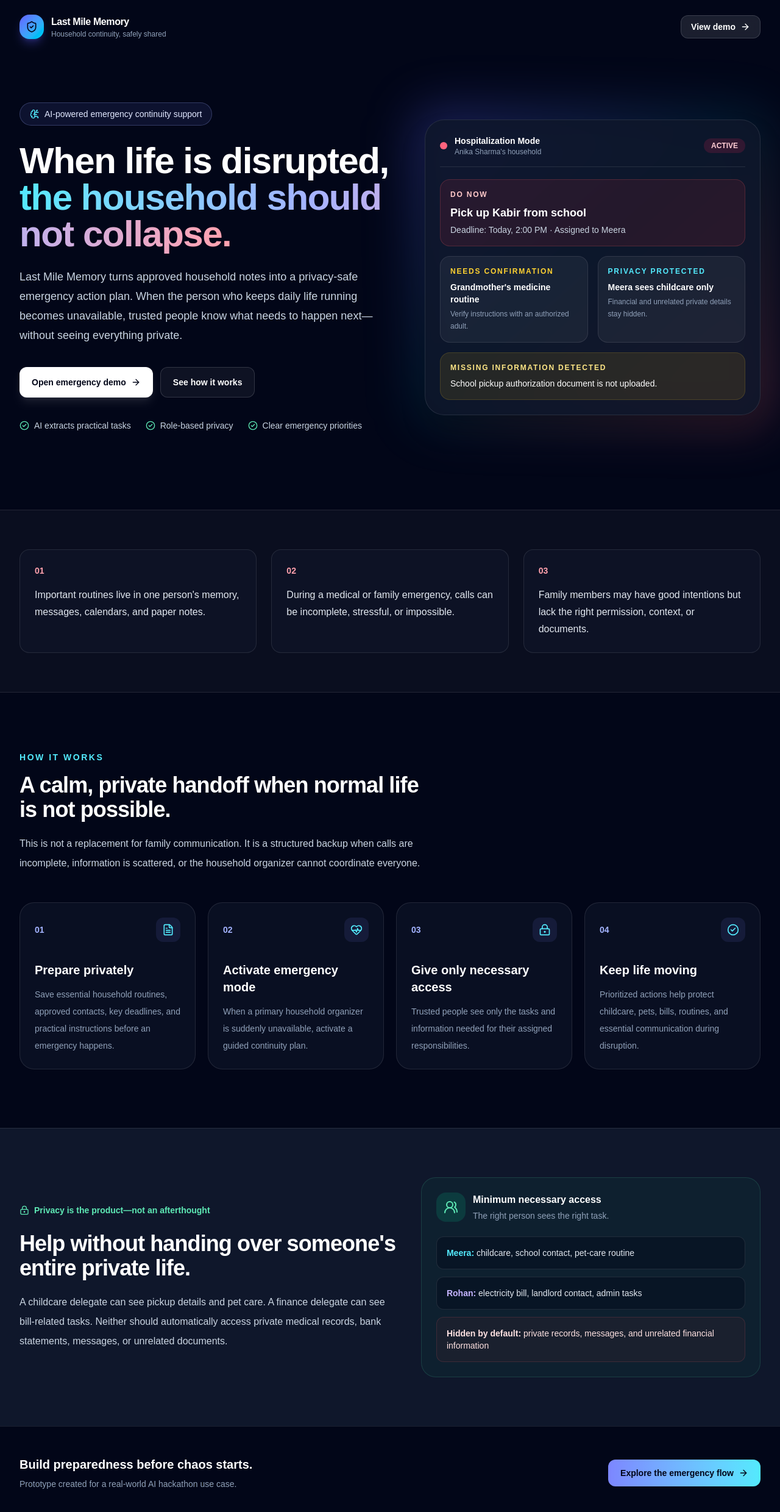
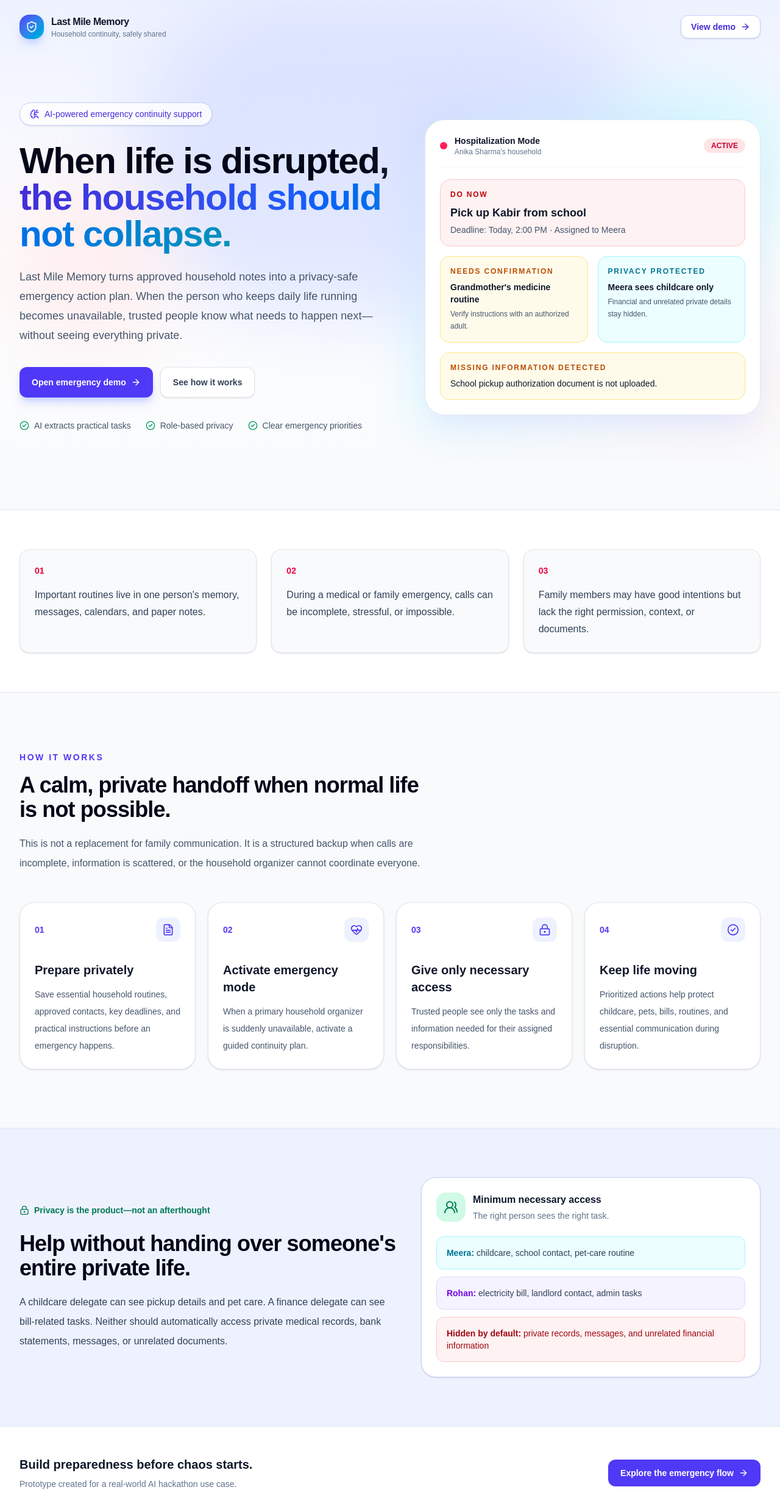
Before and after one commit to Mayank-Ninawe/last-mile-memory, a Next.js app: page / in a window 1280 px wide. Shown: the top 2480 px of the page at 61% size. Built offline with nearby package versions, Linux system fonts and the light colour scheme.

Commit message:
Convert landing page to light theme

```diff
--- a/app/page.tsx
+++ b/app/page.tsx
@@ -49,24 +49,25 @@ const problems = [
 
 export default function HomePage() {
   return (
-    <main className="min-h-screen overflow-hidden bg-slate-950 text-white">
-      <section className="relative">
-        <div className="absolute inset-0 -z-10 overflow-hidden">
-          <div className="absolute left-1/2 top-0 h-[560px] w-[900px] -translate-x-1/2 rounded-full bg-indigo-600/25 blur-3xl" />
-          <div className="absolute right-0 top-40 h-80 w-80 rounded-full bg-cyan-500/15 blur-3xl" />
-          <div className="absolute left-0 top-72 h-72 w-72 rounded-full bg-rose-500/15 blur-3xl" />
+    <main className="min-h-screen overflow-hidden bg-slate-50 text-slate-900">
+      <section className="relative overflow-hidden border-b border-slate-200 bg-gradient-to-b from-indigo-50 via-white to-slate-50">
+        <div className="pointer-events-none absolute inset-0">
+          <div className="absolute left-1/2 top-0 h-[520px] w-[850px] -translate-x-1/2 rounded-full bg-indigo-200/50 blur-3xl" />
+          <div className="absolute right-0 top-36 h-72 w-72 rounded-full bg-cyan-100/70 blur-3xl" />
+          <div className="absolute left-0 top-72 h-72 w-72 rounded-full bg-rose-100/60 blur-3xl" />
         </div>
 
-        <nav className="mx-auto flex max-w-7xl items-center justify-between px-5 py-6 sm:px-8">
+        <nav className="relative mx-auto flex max-w-7xl items-center justify-between px-5 py-6 sm:px-8">
           <Link href="/" className="flex items-center gap-3">
-            <span className="grid h-10 w-10 place-items-center rounded-2xl bg-gradient-to-br from-indigo-500 to-cyan-400 shadow-lg shadow-indigo-500/30">
-              <ShieldCheck className="h-5 w-5 text-slate-950" />
+            <span className="grid h-10 w-10 place-items-center rounded-2xl bg-gradient-to-br from-indigo-600 to-cyan-500 shadow-lg shadow-indigo-200">
+              <ShieldCheck className="h-5 w-5 text-white" />
             </span>
+
             <span>
-              <span className="block text-base font-bold tracking-tight">
+              <span className="block text-base font-bold tracking-tight text-slate-900">
                 Last Mile Memory
               </span>
-              <span className="block text-xs text-slate-400">
+              <span className="block text-xs text-slate-500">
                 Household continuity, safely shared
               </span>
             </span>
@@ -74,29 +75,29 @@ export default function HomePage() {
 
           <Link
             href="/emergency"
-            className="hidden items-center gap-2 rounded-xl border border-white/15 bg-white/10 px-4 py-2 text-sm font-semibold text-white backdrop-blur transition hover:bg-white/15 sm:inline-flex"
+            className="hidden items-center gap-2 rounded-xl border border-indigo-200 bg-white px-4 py-2 text-sm font-semibold text-indigo-700 shadow-sm transition hover:bg-indigo-50 sm:inline-flex"
           >
             View demo
             <ArrowRight className="h-4 w-4" />
           </Link>
         </nav>
 
-        <div className="mx-auto max-w-7xl px-5 pb-24 pt-12 sm:px-8 sm:pb-32 sm:pt-20">
+        <div className="relative mx-auto max-w-7xl px-5 pb-24 pt-12 sm:px-8 sm:pb-32 sm:pt-20">
           <div className="grid items-center gap-14 lg:grid-cols-[1.05fr_0.95fr]">
             <div>
-              <div className="inline-flex items-center gap-2 rounded-full border border-indigo-300/25 bg-indigo-400/10 px-4 py-2 text-sm font-medium text-indigo-100">
-                <BrainCircuit className="h-4 w-4 text-cyan-300" />
+              <div className="inline-flex items-center gap-2 rounded-full border border-indigo-200 bg-white/80 px-4 py-2 text-sm font-medium text-indigo-700 shadow-sm">
+                <BrainCircuit className="h-4 w-4 text-indigo-600" />
                 AI-powered emergency continuity support
               </div>
 
-              <h1 className="mt-7 max-w-3xl text-4xl font-black tracking-tight text-white sm:text-5xl lg:text-6xl">
+              <h1 className="mt-7 max-w-3xl text-4xl font-black tracking-tight text-slate-950 sm:text-5xl lg:text-6xl">
                 When life is disrupted,{" "}
-                <span className="bg-gradient-to-r from-cyan-300 via-indigo-300 to-rose-300 bg-clip-text text-transparent">
+                <span className="bg-gradient-to-r from-indigo-700 via-blue-600 to-cyan-600 bg-clip-text text-transparent">
                   the household should not collapse.
                 </span>
               </h1>
 
-              <p className="mt-6 max-w-2xl text-base leading-8 text-slate-300 sm:text-lg">
+              <p className="mt-6 max-w-2xl text-base leading-8 text-slate-600 sm:text-lg">
                 Last Mile Memory turns approved household notes into a
                 privacy-safe emergency action plan. When the person who keeps
                 daily life running becomes unavailable, trusted people know
@@ -106,7 +107,7 @@ export default function HomePage() {
               <div className="mt-9 flex flex-col gap-3 sm:flex-row">
                 <Link
                   href="/emergency"
-                  className="inline-flex items-center justify-center gap-2 rounded-xl bg-white px-5 py-3.5 text-sm font-bold text-slate-950 shadow-lg shadow-white/10 transition hover:bg-slate-200"
+                  className="inline-flex items-center justify-center gap-2 rounded-xl bg-indigo-600 px-5 py-3.5 text-sm font-bold text-white shadow-lg shadow-indigo-200 transition hover:bg-indigo-700"
                 >
                   Open emergency demo
                   <ArrowRight className="h-4 w-4" />
@@ -114,92 +115,93 @@ export default function HomePage() {
 
                 <a
                   href="#how-it-works"
-                  className="inline-flex items-center justify-center rounded-xl border border-white/15 bg-white/5 px-5 py-3.5 text-sm font-bold text-white transition hover:bg-white/10"
+                  className="inline-flex items-center justify-center rounded-xl border border-slate-200 bg-white px-5 py-3.5 text-sm font-bold text-slate-700 shadow-sm transition hover:bg-slate-50"
                 >
                   See how it works
                 </a>
               </div>
 
-              <div className="mt-9 flex flex-wrap gap-x-6 gap-y-3 text-sm text-slate-300">
+              <div className="mt-9 flex flex-wrap gap-x-6 gap-y-3 text-sm text-slate-600">
                 <span className="inline-flex items-center gap-2">
-                  <CheckCircle2 className="h-4 w-4 text-emerald-300" />
+                  <CheckCircle2 className="h-4 w-4 text-emerald-600" />
                   AI extracts practical tasks
                 </span>
                 <span className="inline-flex items-center gap-2">
-                  <CheckCircle2 className="h-4 w-4 text-emerald-300" />
+                  <CheckCircle2 className="h-4 w-4 text-emerald-600" />
                   Role-based privacy
                 </span>
                 <span className="inline-flex items-center gap-2">
-                  <CheckCircle2 className="h-4 w-4 text-emerald-300" />
+                  <CheckCircle2 className="h-4 w-4 text-emerald-600" />
                   Clear emergency priorities
                 </span>
               </div>
             </div>
 
             <div className="relative">
-              <div className="absolute -inset-5 rounded-[2.5rem] bg-gradient-to-br from-indigo-500/30 via-cyan-400/10 to-rose-400/25 blur-2xl" />
+              <div className="absolute -inset-5 rounded-[2.5rem] bg-gradient-to-br from-indigo-200/70 via-cyan-100/70 to-rose-100/70 blur-2xl" />
 
-              <div className="relative rounded-[2rem] border border-white/10 bg-slate-900/85 p-5 shadow-2xl shadow-black/30 backdrop-blur sm:p-6">
-                <div className="flex items-center justify-between border-b border-white/10 pb-4">
+              <div className="relative rounded-[2rem] border border-slate-200 bg-white p-5 shadow-2xl shadow-indigo-100 sm:p-6">
+                <div className="flex items-center justify-between border-b border-slate-100 pb-4">
                   <div className="flex items-center gap-3">
-                    <span className="h-3 w-3 rounded-full bg-rose-400" />
+                    <span className="h-3 w-3 rounded-full bg-rose-500" />
                     <div>
-                      <p className="text-sm font-bold text-white">
+                      <p className="text-sm font-bold text-slate-900">
                         Hospitalization Mode
                       </p>
-                      <p className="text-xs text-slate-400">
+                      <p className="text-xs text-slate-500">
                         Anika Sharma&apos;s household
                       </p>
                     </div>
                   </div>
-                  <span className="rounded-full bg-rose-500/15 px-3 py-1 text-xs font-bold text-rose-200">
+
+                  <span className="rounded-full bg-rose-100 px-3 py-1 text-xs font-bold text-rose-700">
                     ACTIVE
                   </span>
                 </div>
 
-                <div className="mt-5 rounded-2xl border border-red-400/20 bg-red-500/10 p-4">
-                  <p className="text-xs font-bold uppercase tracking-[0.15em] text-red-200">
+                <div className="mt-5 rounded-2xl border border-red-200 bg-red-50 p-4">
+                  <p className="text-xs font-bold uppercase tracking-[0.15em] text-red-700">
                     Do now
                   </p>
-                  <p className="mt-2 text-lg font-bold text-white">
+                  <p className="mt-2 text-lg font-bold text-slate-900">
                     Pick up Kabir from school
                   </p>
-                  <p className="mt-1 text-sm text-slate-300">
+                  <p className="mt-1 text-sm text-slate-600">
                     Deadline: Today, 2:00 PM · Assigned to Meera
                   </p>
                 </div>
 
                 <div className="mt-4 grid gap-4 sm:grid-cols-2">
-                  <div className="rounded-2xl border border-white/10 bg-white/5 p-4">
-                    <p className="text-xs font-bold uppercase tracking-[0.15em] text-amber-300">
+                  <div className="rounded-2xl border border-amber-200 bg-amber-50 p-4">
+                    <p className="text-xs font-bold uppercase tracking-[0.15em] text-amber-700">
                       Needs confirmation
                     </p>
-                    <p className="mt-2 text-sm font-semibold text-white">
+                    <p className="mt-2 text-sm font-semibold text-slate-900">
                       Grandmother&apos;s medicine routine
                     </p>
-                    <p className="mt-1 text-xs leading-5 text-slate-400">
+                    <p className="mt-1 text-xs leading-5 text-slate-600">
                       Verify instructions with an authorized adult.
                     </p>
                   </div>
 
-                  <div className="rounded-2xl border border-white/10 bg-white/5 p-4">
-                    <p className="text-xs font-bold uppercase tracking-[0.15em] text-cyan-300">
+                  <div className="rounded-2xl border border-cyan-200 bg-cyan-50 p-4">
+                    <p className="text-xs font-bold uppercase tracking-[0.15em] text-cyan-700">
                       Privacy protected
                     </p>
-                    <p className="mt-2 text-sm font-semibold text-white">
+                    <p className="mt-2 text-sm font-semibold text-slate-900">
                       Meera sees childcare only
                     </p>
-                    <p className="mt-1 text-xs leading-5 text-slate-400">
+                    <p className="mt-1 text-xs leading-5 text-slate-600">
                       Financial and unrelated private details stay hidden.
                     </p>
                   </div>
                 </div>
 
-                <div className="mt-4 rounded-2xl border border-amber-300/15 bg-amber-400/10 p-4">
-                  <p className="text-xs font-bold uppercase tracking-[0.15em] text-amber-200">
+                <div className="mt-4 rounded-2xl border border-amber-200 bg-amber-50 p-4">
+                  <p className="text-xs font-bold uppercase tracking-[0.15em] text-amber-700">
                     Missing information detected
                   </p>
-                  <p className="mt-2 text-sm font-medium text-white">
+                  <p className="mt-2 text-sm font-medium text-slate-900">
                     School pickup authorization document is not uploaded.
                   </p>
                 </div>
@@ -209,17 +211,17 @@ export default function HomePage() {
         </div>
       </section>
 
-      <section className="border-y border-white/10 bg-white/[0.03]">
+      <section className="border-b border-slate-200 bg-white">
         <div className="mx-auto grid max-w-7xl gap-6 px-5 py-16 sm:px-8 md:grid-cols-3">
           {problems.map((problem, index) => (
             <article
               key={problem}
-              className="rounded-2xl border border-white/10 bg-slate-900/60 p-6"
+              className="rounded-2xl border border-slate-200 bg-slate-50 p-6 shadow-sm"
             >
-              <p className="text-sm font-bold text-rose-300">
+              <p className="text-sm font-bold text-rose-600">
                 0{index + 1}
               </p>
-              <p className="mt-4 text-base leading-7 text-slate-200">
+              <p className="mt-4 text-base leading-7 text-slate-700">
                 {problem}
               </p>
             </article>
@@ -232,13 +234,13 @@ export default function HomePage() {
         className="mx-auto max-w-7xl px-5 py-24 sm:px-8"
       >
         <div className="max-w-2xl">
-          <p className="text-sm font-bold uppercase tracking-[0.18em] text-cyan-300">
+          <p className="text-sm font-bold uppercase tracking-[0.18em] text-indigo-600">
             How it works
           </p>
-          <h2 className="mt-4 text-3xl font-black tracking-tight sm:text-4xl">
+          <h2 className="mt-4 text-3xl font-black tracking-tight text-slate-950 sm:text-4xl">
             A calm, private handoff when normal life is not possible.
           </h2>
-          <p className="mt-5 text-base leading-8 text-slate-300">
+          <p className="mt-5 text-base leading-8 text-slate-600">
             This is not a replacement for family communication. It is a
             structured backup when calls are incomplete, information is
             scattered, or the household organizer cannot coordinate everyone.
@@ -252,20 +254,22 @@ export default function HomePage() {
             return (
               <article
                 key={step.number}
-                className="rounded-3xl border border-white/10 bg-slate-900/60 p-6 transition hover:-translate-y-1 hover:border-indigo-300/30 hover:bg-slate-900"
+                className="rounded-3xl border border-slate-200 bg-white p-6 shadow-sm transition hover:-translate-y-1 hover:border-indigo-300 hover:shadow-md"
               >
                 <div className="flex items-center justify-between">
-                  <span className="text-sm font-black text-indigo-300">
+                  <span className="text-sm font-black text-indigo-600">
                     {step.number}
                   </span>
-                  <span className="rounded-xl bg-indigo-400/10 p-2.5 text-cyan-300">
+                  <span className="rounded-xl bg-indigo-50 p-2.5 text-indigo-600">
                     <Icon className="h-5 w-5" />
                   </span>
                 </div>
-                <h3 className="mt-8 text-xl font-bold text-white">
+
+                <h3 className="mt-8 text-xl font-bold text-slate-900">
                   {step.title}
                 </h3>
-                <p className="mt-3 text-sm leading-7 text-slate-400">
+
+                <p className="mt-3 text-sm leading-7 text-slate-600">
                   {step.description}
                 </p>
               </article>
@@ -274,19 +278,19 @@ export default function HomePage() {
         </div>
       </section>
 
-      <section className="border-t border-white/10 bg-slate-900">
+      <section className="border-y border-slate-200 bg-indigo-50">
         <div className="mx-auto grid max-w-7xl gap-10 px-5 py-20 sm:px-8 lg:grid-cols-[1fr_0.9fr] lg:items-center">
           <div>
-            <div className="inline-flex items-center gap-2 text-sm font-bold text-emerald-300">
+            <div className="inline-flex items-center gap-2 text-sm font-bold text-emerald-700">
               <LockKeyhole className="h-4 w-4" />
               Privacy is the product—not an afterthought
             </div>
 
-            <h2 className="mt-5 text-3xl font-black tracking-tight sm:text-4xl">
+            <h2 className="mt-5 text-3xl font-black tracking-tight text-slate-950 sm:text-4xl">
               Help without handing over someone&apos;s entire private life.
             </h2>
 
-            <p className="mt-5 max-w-2xl text-base leading-8 text-slate-300">
+            <p className="mt-5 max-w-2xl text-base leading-8 text-slate-700">
               A childcare delegate can see pickup details and pet care. A
               finance delegate can see bill-related tasks. Neither should
               automatically access private medical records, bank statements,
@@ -294,29 +298,34 @@ export default function HomePage() {
             </p>
           </div>
 
-          <div className="rounded-3xl border border-emerald-300/15 bg-emerald-400/5 p-6">
+          <div className="rounded-3xl border border-indigo-200 bg-white p-6 shadow-sm">
             <div className="flex items-center gap-3">
-              <span className="rounded-2xl bg-emerald-400/15 p-3 text-emerald-300">
+              <span className="rounded-2xl bg-emerald-100 p-3 text-emerald-700">
                 <UsersRound className="h-6 w-6" />
               </span>
+
               <div>
-                <p className="font-bold text-white">Minimum necessary access</p>
-                <p className="mt-1 text-sm text-slate-400">
+                <p className="font-bold text-slate-900">
+                  Minimum necessary access
+                </p>
+                <p className="mt-1 text-sm text-slate-500">
                   The right person sees the right task.
                 </p>
               </div>
             </div>
 
             <div className="mt-6 space-y-3">
-              <div className="rounded-xl border border-white/10 bg-slate-950/40 p-4 text-sm text-slate-200">
-                <span className="font-bold text-cyan-300">Meera:</span>{" "}
+              <div className="rounded-xl border border-cyan-200 bg-cyan-50 p-4 text-sm text-slate-700">
+                <span className="font-bold text-cyan-700">Meera:</span>{" "}
                 childcare, school contact, pet-care routine
               </div>
-              <div className="rounded-xl border border-white/10 bg-slate-950/40 p-4 text-sm text-slate-200">
-                <span className="font-bold text-violet-300">Rohan:</span>{" "}
+
+              <div className="rounded-xl border border-violet-200 bg-violet-50 p-4 text-sm text-slate-700">
+                <span className="font-bold text-violet-700">Rohan:</span>{" "}
                 electricity bill, landlord contact, admin tasks
               </div>
-              <div className="rounded-xl border border-red-400/15 bg-red-500/5 p-4 text-sm text-red-100">
+
+              <div className="rounded-xl border border-red-200 bg-red-50 p-4 text-sm text-red-800">
                 <span className="font-bold">Hidden by default:</span> private
                 records, messages, and unrelated financial information
               </div>
@@ -325,20 +334,20 @@ export default function HomePage() {
         </div>
       </section>
 
-      <section className="border-t border-white/10 bg-slate-950">
+      <section className="bg-white">
         <div className="mx-auto flex max-w-7xl flex-col items-start justify-between gap-6 px-5 py-12 sm:px-8 md:flex-row md:items-center">
           <div>
-            <p className="text-xl font-bold text-white">
+            <p className="text-xl font-bold text-slate-900">
               Build preparedness before chaos starts.
             </p>
-            <p className="mt-2 text-sm text-slate-400">
+            <p className="mt-2 text-sm text-slate-500">
               Prototype created for a real-world AI hackathon use case.
             </p>
           </div>
 
           <Link
             href="/emergency"
-            className="inline-flex items-center gap-2 rounded-xl bg-gradient-to-r from-indigo-400 to-cyan-300 px-5 py-3 text-sm font-bold text-slate-950 transition hover:brightness-110"
+            className="inline-flex items-center gap-2 rounded-xl bg-indigo-600 px-5 py-3 text-sm font-bold text-white transition hover:bg-indigo-700"
           >
             Explore the emergency flow
             <ArrowRight className="h-4 w-4" />
```
